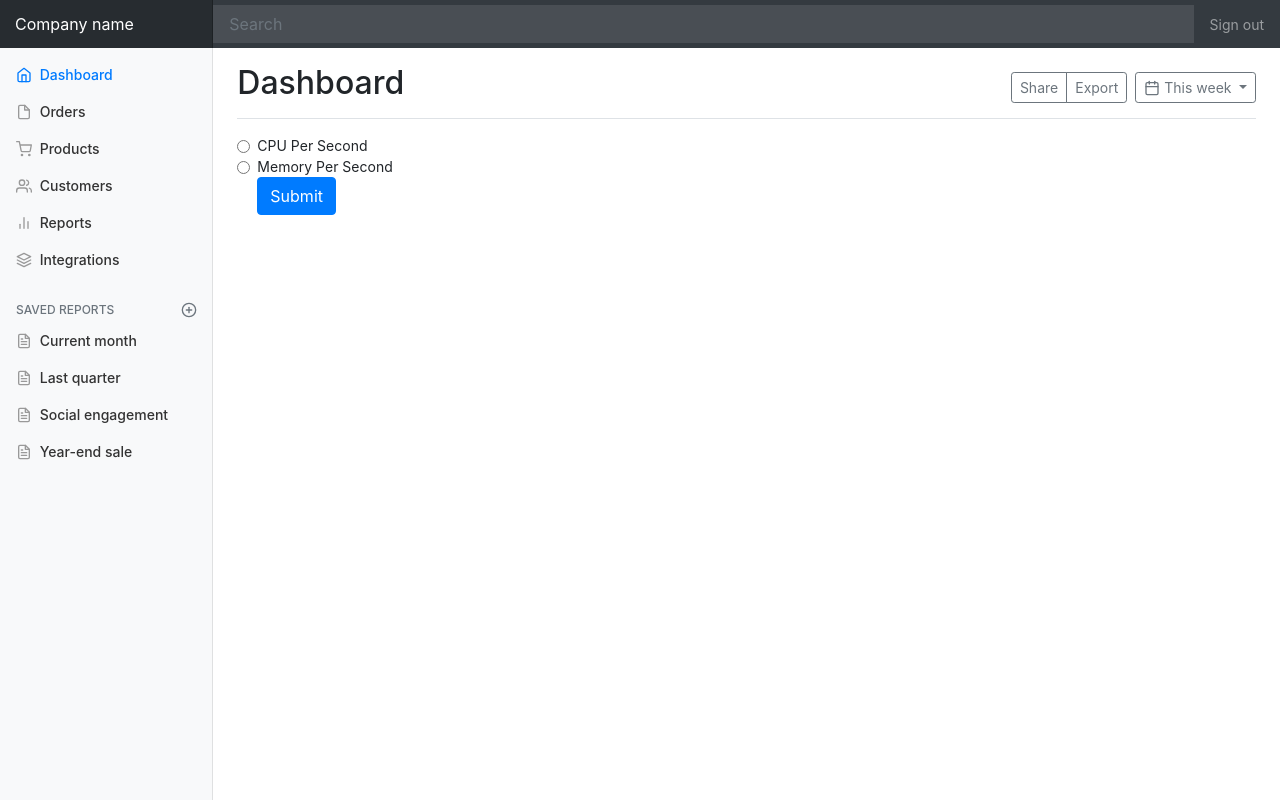
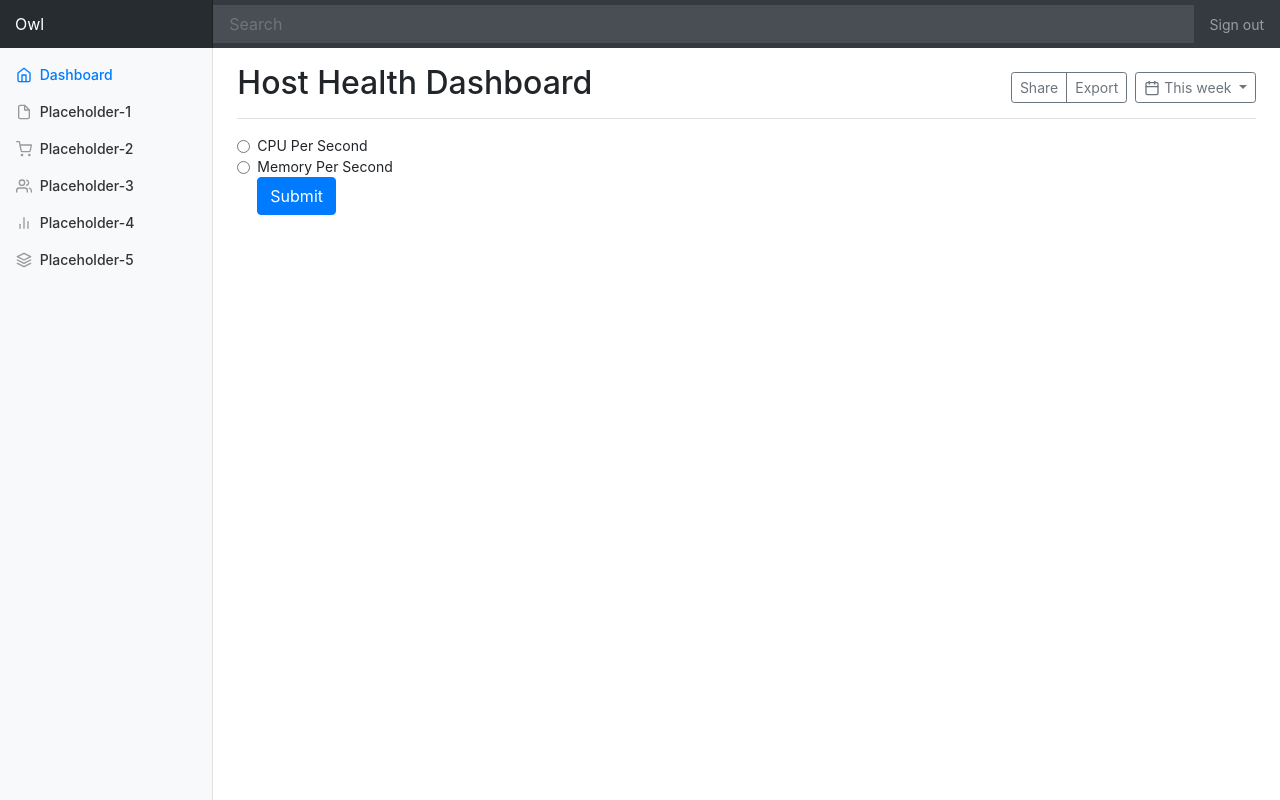
Before and after one commit to druwadi/owl, a Django app: template webservice/webservice/templates/webservice/index.html in a window 1280 px wide. Run offline with Django 3.2, Linux system fonts and the light colour scheme; the template is opened without the code that fills it, so the values that code supplies are empty; some libraries are stand-ins or nearby versions.

Commit message:
chore: changing html text

```diff
--- a/webservice/webservice/templates/webservice/index.html
+++ b/webservice/webservice/templates/webservice/index.html
@@ -21,7 +21,7 @@
 
 <body>
 	<nav class="navbar navbar-dark sticky-top bg-dark flex-md-nowrap p-0">
-		<a class="navbar-brand col-sm-3 col-md-2 mr-0" href="#">Company name</a>
+		<a class="navbar-brand col-sm-3 col-md-2 mr-0" href="#">Owl</a>
 		<input class="form-control form-control-dark w-100" type="text" placeholder="Search" aria-label="Search" />
 		<ul class="navbar-nav px-3">
 			<li class="nav-item text-nowrap">
@@ -44,65 +44,31 @@
 						<li class="nav-item">
 							<a class="nav-link" href="#">
 								<span data-feather="file"></span>
-								Orders
+								Placeholder-1
 							</a>
 						</li>
 						<li class="nav-item">
 							<a class="nav-link" href="#">
 								<span data-feather="shopping-cart"></span>
-								Products
+								Placeholder-2
 							</a>
 						</li>
 						<li class="nav-item">
 							<a class="nav-link" href="#">
 								<span data-feather="users"></span>
-								Customers
+								Placeholder-3
 							</a>
 						</li>
 						<li class="nav-item">
 							<a class="nav-link" href="#">
 								<span data-feather="bar-chart-2"></span>
-								Reports
+								Placeholder-4
 							</a>
 						</li>
 						<li class="nav-item">
 							<a class="nav-link" href="#">
 								<span data-feather="layers"></span>
-								Integrations
-							</a>
-						</li>
-					</ul>
-
-					<h6
-						class="sidebar-heading d-flex justify-content-between align-items-center px-3 mt-4 mb-1 text-muted">
-						<span>Saved reports</span>
-						<a class="d-flex align-items-center text-muted" href="#">
-							<span data-feather="plus-circle"></span>
-						</a>
-					</h6>
-					<ul class="nav flex-column mb-2">
-						<li class="nav-item">
-							<a class="nav-link" href="#">
-								<span data-feather="file-text"></span>
-								Current month
-							</a>
-						</li>
-						<li class="nav-item">
-							<a class="nav-link" href="#">
-								<span data-feather="file-text"></span>
-								Last quarter
-							</a>
-						</li>
-						<li class="nav-item">
-							<a class="nav-link" href="#">
-								<span data-feather="file-text"></span>
-								Social engagement
-							</a>
-						</li>
-						<li class="nav-item">
-							<a class="nav-link" href="#">
-								<span data-feather="file-text"></span>
-								Year-end sale
+								Placeholder-5
 							</a>
 						</li>
 					</ul>
@@ -112,7 +78,7 @@
 			<main role="main" class="col-md-9 ml-sm-auto col-lg-10 pt-3 px-4">
 				<div
 					class="d-flex justify-content-between flex-wrap flex-md-nowrap align-items-center pb-2 mb-3 border-bottom">
-					<h1 class="h2">Dashboard</h1>
+					<h1 class="h2">Host Health Dashboard</h1>
 					<div class="btn-toolbar mb-2 mb-md-0">
 						<div class="btn-group mr-2">
 							<button class="btn btn-sm btn-outline-secondary">Share</button>
```
